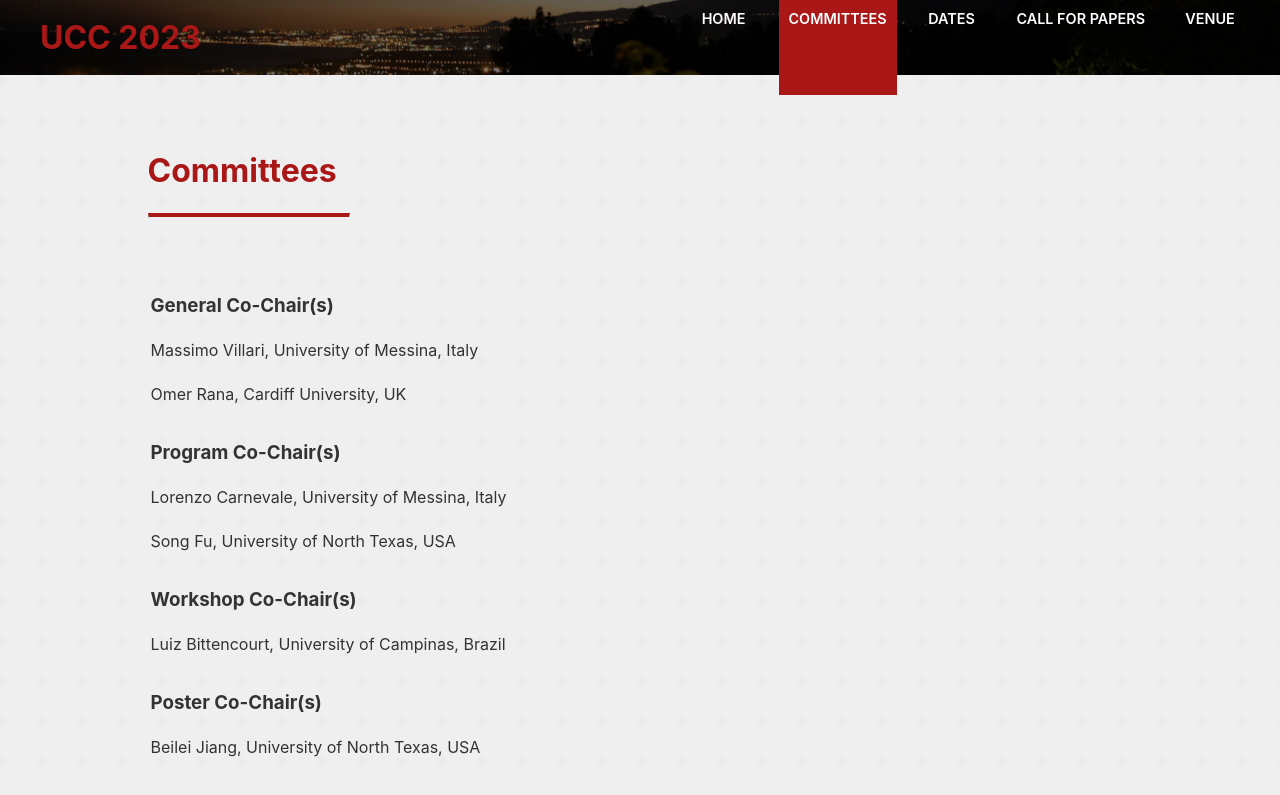
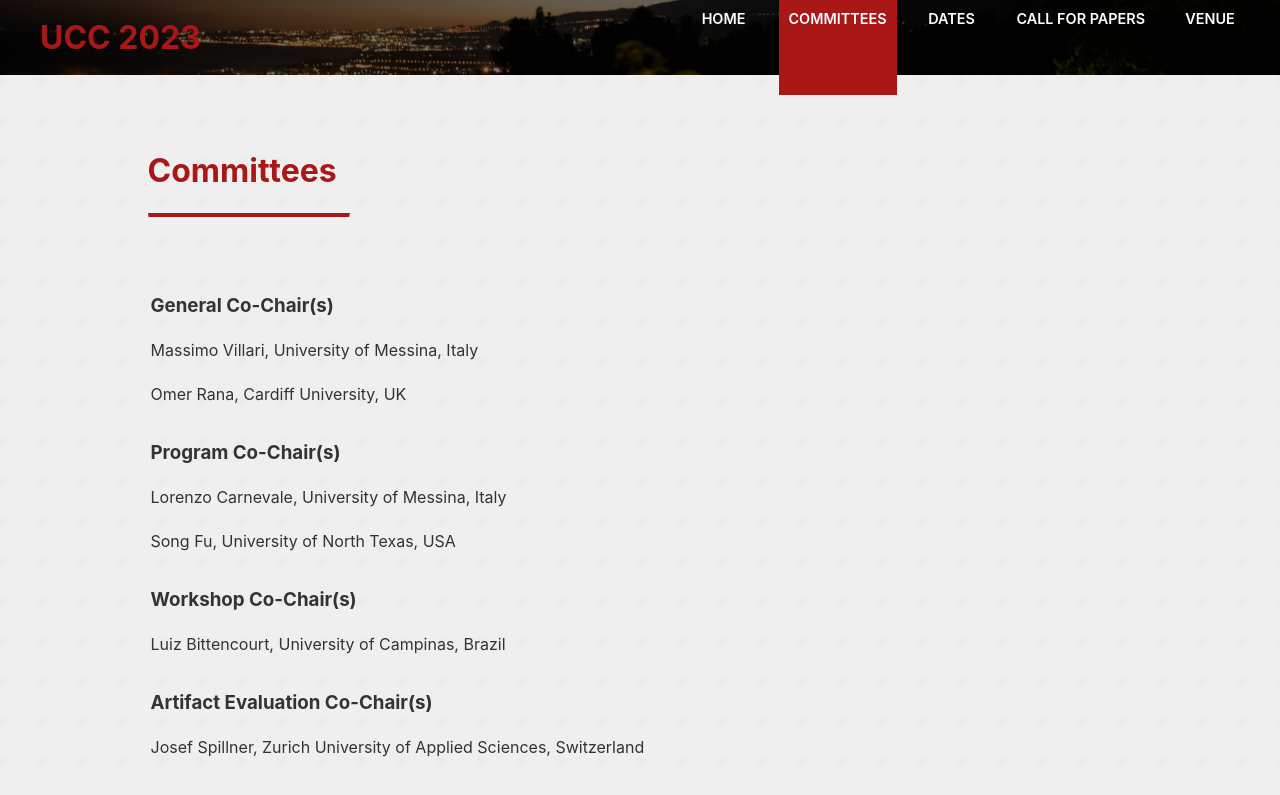
Before and after one commit to UCC-Conference/UCC2023, a React (Create React App) app: page /committees in a window 1280 px wide. Shown: the top 795 px of the page. Built offline with nearby package versions, Linux system fonts and the light colour scheme.

Commit message:
add Josef Spillner as Artifact Evaluation Co-Chair

```diff
--- a/src/pages/Committees.js
+++ b/src/pages/Committees.js
@@ -41,6 +41,15 @@ const Committees = () => {
                         </tr>
                         <tr>
                             <td>Luiz Bittencourt, University of Campinas, Brazil</td>
+                        </tr>
+
+                        <tr>
+                            <th>
+                                <h3>Artifact Evaluation Co-Chair(s)</h3>
+                            </th>
+                        </tr>
+                        <tr>
+                            <td>Josef Spillner, Zurich University of Applied Sciences, Switzerland</td>
                         </tr>
 
                         <tr>
```
